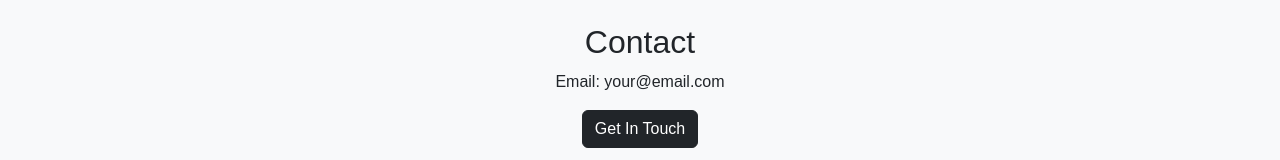
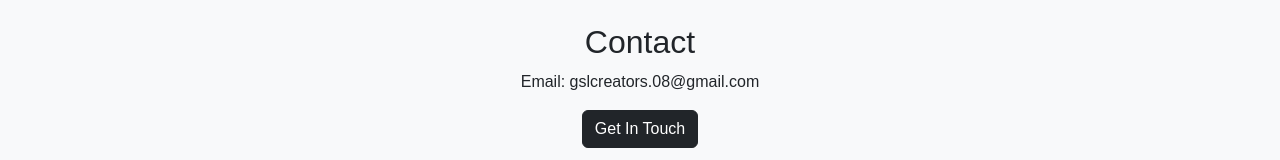
Before and after one commit to Guri60/Portfolio, a JavaScript app in the folder portfolio-react/: page / in a window 1280 px wide. Shown: the part 1143-1303 px from the top of the page. Built offline with nearby package versions, Linux system fonts and the light colour scheme; the HTML template or start-up script is replaced by a standard one.

Commit message:
Update Contact.js

```diff
--- a/portfolio-react/src/components/Contact.js
+++ b/portfolio-react/src/components/Contact.js
@@ -3,8 +3,11 @@ function Contact() {
     <section id="contact" className="bg-light text-center py-5">
       <div className="container">
         <h2>Contact</h2>
-        <p>Email: your@email.com</p>
-        <button className="btn btn-dark">Get In Touch</button>
+        <p>Email: gslcreators.08@gmail.com</p>
+
+        <a href="mailto:gslcreators.08@email.com" className="btn btn-dark">
+          Get In Touch
+        </a>
       </div>
     </section>
   );
```
